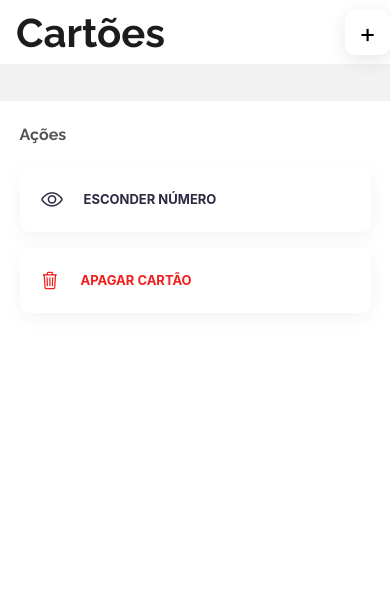
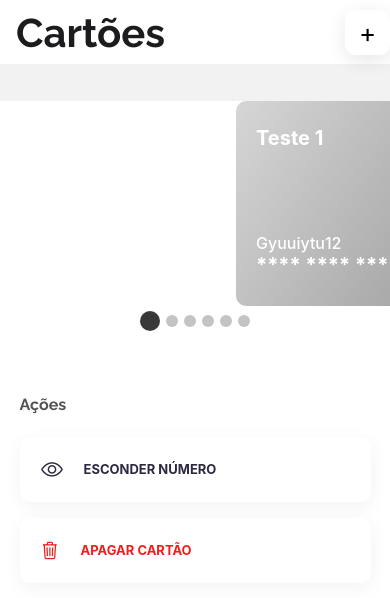
Before and after one commit to guiwustro/cartao-digital, a React Native app: screen / in a window 390 px wide. Shown: the top 598 px of the page. Built offline with nearby package versions, Linux system fonts and the light colour scheme.

Commit message:
feat: added condition for no card added

```diff
--- a/src/pages/ListCard/index.tsx
+++ b/src/pages/ListCard/index.tsx
@@ -2,12 +2,28 @@ import { View } from "react-native";
 import { StatusBar } from "expo-status-bar";
 import CardActions from "../../components/CardActions";
 import { styles } from "./styles";
+import Carousel from "../../components/CarouselCards";
+import { useAppSelector } from "../../hooks";
+import TextCustomFont from "../../components/TextCustomFont";
 
 const ListCard = () => {
+	const { cardList } = useAppSelector((state) => state.card);
 	return (
 		<View style={styles.container}>
 			<StatusBar style="auto" />
-			<CardActions />
+			{cardList.length > 0 ? (
+				<>
+					<Carousel />
+					<CardActions />
+				</>
+			) : (
+				<View style={styles.containerContent}>
+					<TextCustomFont
+						description="Nenhum cartão foi encontrado. Adicione um cartão clicando no botão acima."
+						style={styles.textEmptyContainer}
+					/>
+				</View>
+			)}
 		</View>
 	);
 };
```
